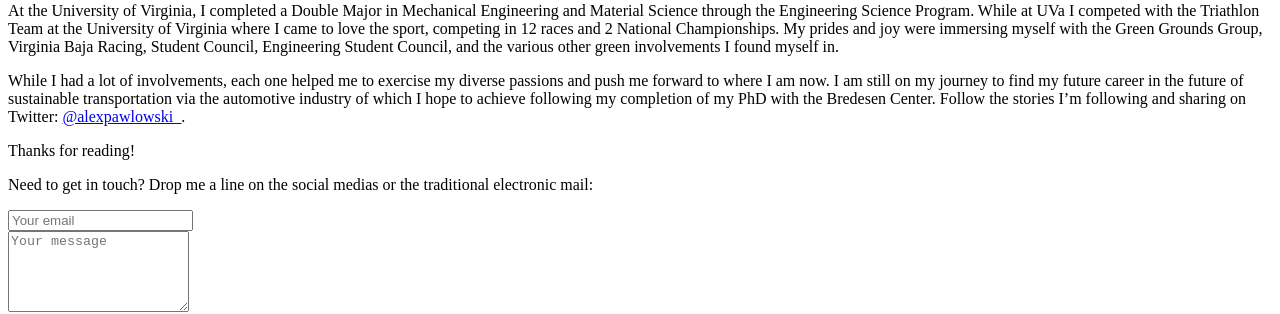
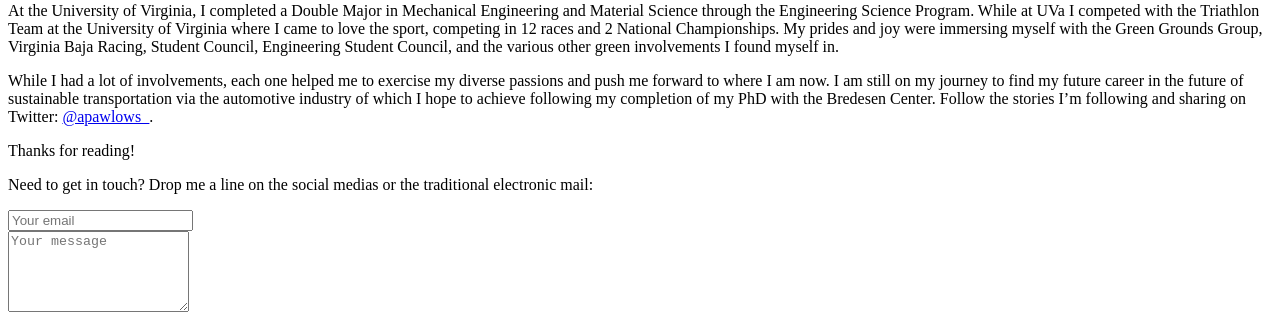
Before and after one commit to alexpawlowski/alexpawlowski.github.io, a Jekyll site: the page built from _pages/about.md, in a window 1280 px wide. Shown: the part 1496-1810 px from the top of the page. Built offline with Jekyll 4.4.1, drawn with Linux system fonts in a browser that asks for light colours; nearby versions of some CDN libraries.

Commit message:
Minor changes

```diff
--- a/_pages/about.md
+++ b/_pages/about.md
@@ -14,7 +14,7 @@ I am not only interested in transportation from the automotive side, but, experi
 
 At the University of Virginia, I completed a Double Major in Mechanical Engineering and Material Science through the Engineering Science Program. While at UVa I competed with the Triathlon Team at the University of Virginia where I came to love the sport, competing in 12 races and 2 National Championships. My prides and joy were immersing myself with the Green Grounds Group, Virginia Baja Racing, Student Council, Engineering Student Council, and the various other green involvements I found myself in.
 
-While I had a lot of involvements, each one helped me to exercise my diverse passions and push me forward to where I am now. I am still on my journey to find my future career in the future of sustainable transportation via the automotive industry of which I hope to achieve following my completion of my PhD with the Bredesen Center. Follow the stories I'm following and sharing on Twitter: [@alexpawlowski_](https://twitter.com/alexpawlowski_).
+While I had a lot of involvements, each one helped me to exercise my diverse passions and push me forward to where I am now. I am still on my journey to find my future career in the future of sustainable transportation via the automotive industry of which I hope to achieve following my completion of my PhD with the Bredesen Center. Follow the stories I'm following and sharing on Twitter: [@apawlows_](https://twitter.com/apawlows).
 
 Thanks for reading!
 
```
Also changed, not shown: Gemfile.lock (deleted).
